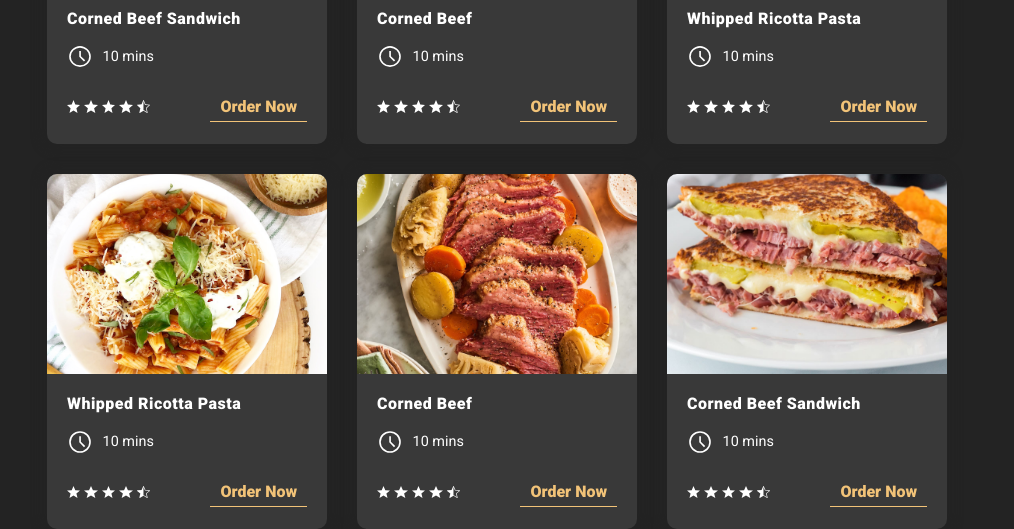
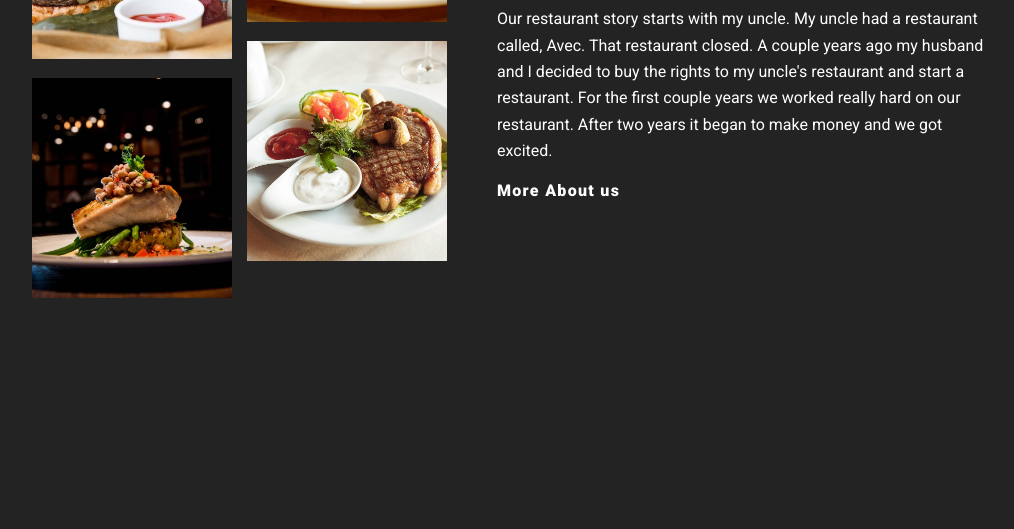
Before and after one commit to LeNikota/restaurant-page, a website built with webpack: page dist/index.html in a window 1280 px wide. Shown: the part 348-877 px from the top of the page, without its empty margins (143-1157 px from the left). After the commit the page ends 800 px from the top, so only its background shows below. Built offline with nearby package versions, Linux system fonts and the light colour scheme.

Commit message:
Add our story page

```diff
--- a/src/index.js
+++ b/src/index.js
@@ -1,6 +1,7 @@
 import "./style.scss";
 import init from "./modules/initialize";
-import menuPage from "./modules/menuPage";
+import createAboutUs from "./modules/aboutUs";
 
 //init();
-menuPage()
+
+createAboutUs();
--- a/src/modules/aboutUs.js
+++ b/src/modules/aboutUs.js
@@ -0,0 +1,49 @@
+import imgOneSrc from '../assets/img_1.jpg';
+import imgTwoSrc from '../assets/img_2.jpg';
+import imgThreeSrc from '../assets/img_3.jpg';
+import imgFourSrc from '../assets/img_4.jpg';
+
+export default function createAboutUs() {
+  const root = document.body;//remove in the future
+  const wrapper = document.createElement('div');
+  const h2 = document.createElement('h2');
+  const descriptionContain = document.createElement('div');
+  const imgContainer = document.createElement('div');
+  const imgInnerContainerOne = document.createElement('div');
+  const imgInnerContainerTwo = document.createElement('div');
+  const text = document.createElement('p');
+  const link = document.createElement('a');
+  const imgOne = document.createElement('img');
+  const imgTwo = document.createElement('img');
+  const imgThree = document.createElement('img');
+  const imgFour = document.createElement('img');
+
+  wrapper.classList.add('wrapper');
+  wrapper.classList.add('our-story');
+  descriptionContain.classList.add('description-container');
+  imgContainer.classList.add('image-container');
+
+  h2.textContent = "Our Story";
+  text.textContent = "Our restaurant story starts with my uncle. My uncle had a restaurant called, Avec. That restaurant closed. A couple years ago my husband and I decided to buy the rights to my uncle's restaurant and start a restaurant. For the first couple years we worked really hard on our restaurant. After two years it began to make money and we got excited.";
+  link.textContent = "More About us"
+  link.href = "#"
+  imgOne.src = imgOneSrc;
+  imgTwo.src = imgTwoSrc;
+  imgThree.src = imgThreeSrc;
+  imgFour.src = imgFourSrc;
+
+  descriptionContain.appendChild(h2);
+  descriptionContain.appendChild(text);
+  descriptionContain.appendChild(link);
+  imgInnerContainerOne.appendChild(imgOne);
+  imgInnerContainerOne.appendChild(imgTwo);
+  imgInnerContainerTwo.appendChild(imgThree);
+  imgInnerContainerTwo.appendChild(imgFour);
+  imgContainer.appendChild(imgInnerContainerOne);
+  imgContainer.appendChild(imgInnerContainerTwo);
+  wrapper.appendChild(imgContainer);
+  wrapper.appendChild(descriptionContain);
+  root.appendChild(wrapper);//remove in the future
+
+  return wrapper;
+}
--- a/src/modules/menuPage.js
+++ b/src/modules/menuPage.js
@@ -5,8 +5,7 @@ import clock from '../assets/clock.svg';
 import fullStar from '../assets/full_star.svg';
 import halfStar from '../assets/half_star.svg';
 
-export default function menuPage() {;
-  const root = document.body;//remove in the future
+export default function createMenuPage() {;
   const wrapper = document.createElement('div');
   const h2 = document.createElement('h2');
   const cardContainer = document.createElement('div');
@@ -25,7 +24,6 @@ export default function menuPage() {;
   wrapper.appendChild(h2);
   wrapper.appendChild(cardContainer);
 
-  root.appendChild(wrapper)
   return wrapper;
 }
 
--- a/src/style.scss
+++ b/src/style.scss
@@ -178,3 +178,53 @@ h2{
     }
   }
 }
+
+.our-story{
+  display: flex;
+  align-items: center;
+
+  h2{
+    text-align:left;
+    margin: 1.4rem 0;
+  }
+
+  p{
+    line-height: 1.65rem;
+  }
+
+  .image-container{
+    height: 500px;
+    display: flex;
+    justify-content: center;
+    align-items: flex-end;
+
+    div {
+      flex: 0;
+    }
+
+    div:last-child{
+      align-self: flex-start;
+    }
+
+    img {
+      width: 200px;
+      height: 220px;
+      object-fit: cover;
+    }
+
+    img:nth-child(2n + 1){
+      margin: 0 15px 15px 0;
+    }
+  }
+
+  a{
+    color: white;
+    text-decoration: none;
+    font-weight: 900;
+    letter-spacing: 1.3px;
+  }
+}
+
+.our-story > div{
+  flex: 1;
+}
```
Also changed, not shown: dist/main.js, src/assets/img_1.jpg (added), src/assets/img_2.jpg (added), src/assets/img_3.jpg (added), src/assets/img_4.jpg (added).
